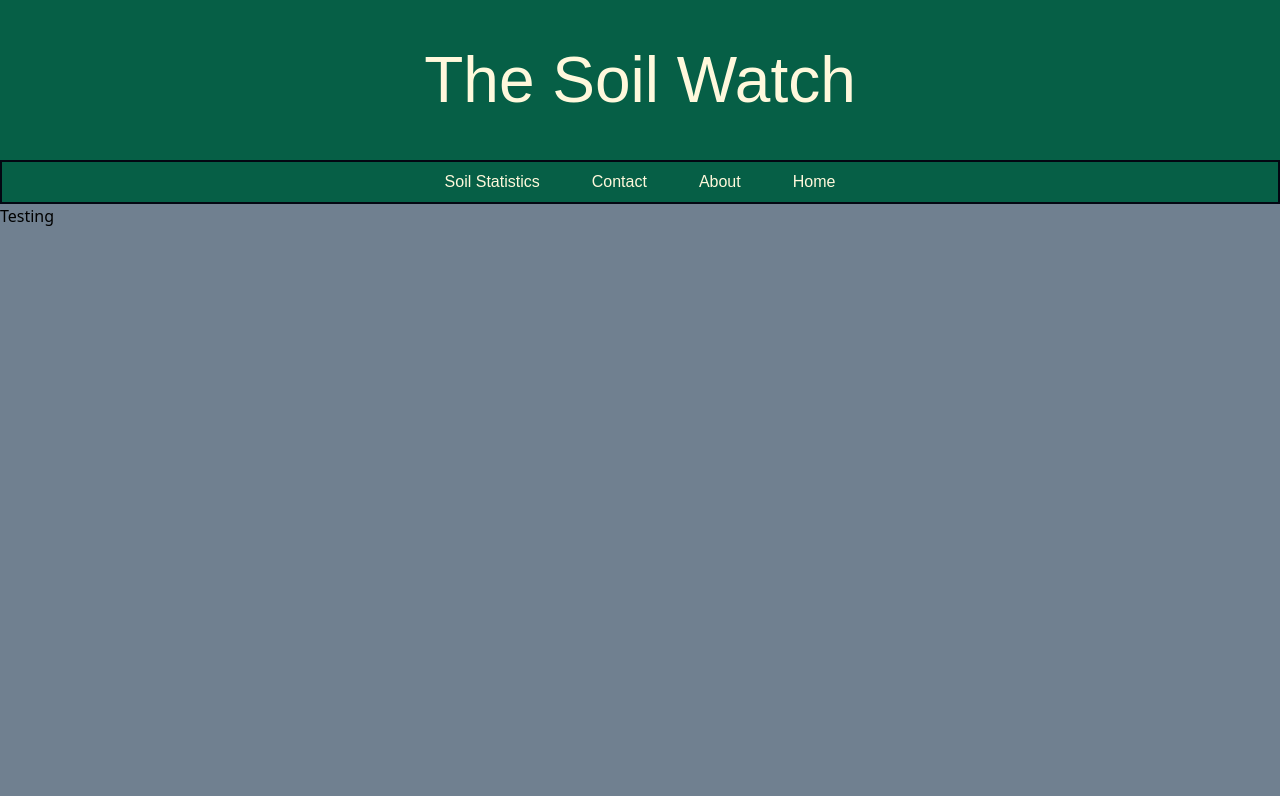
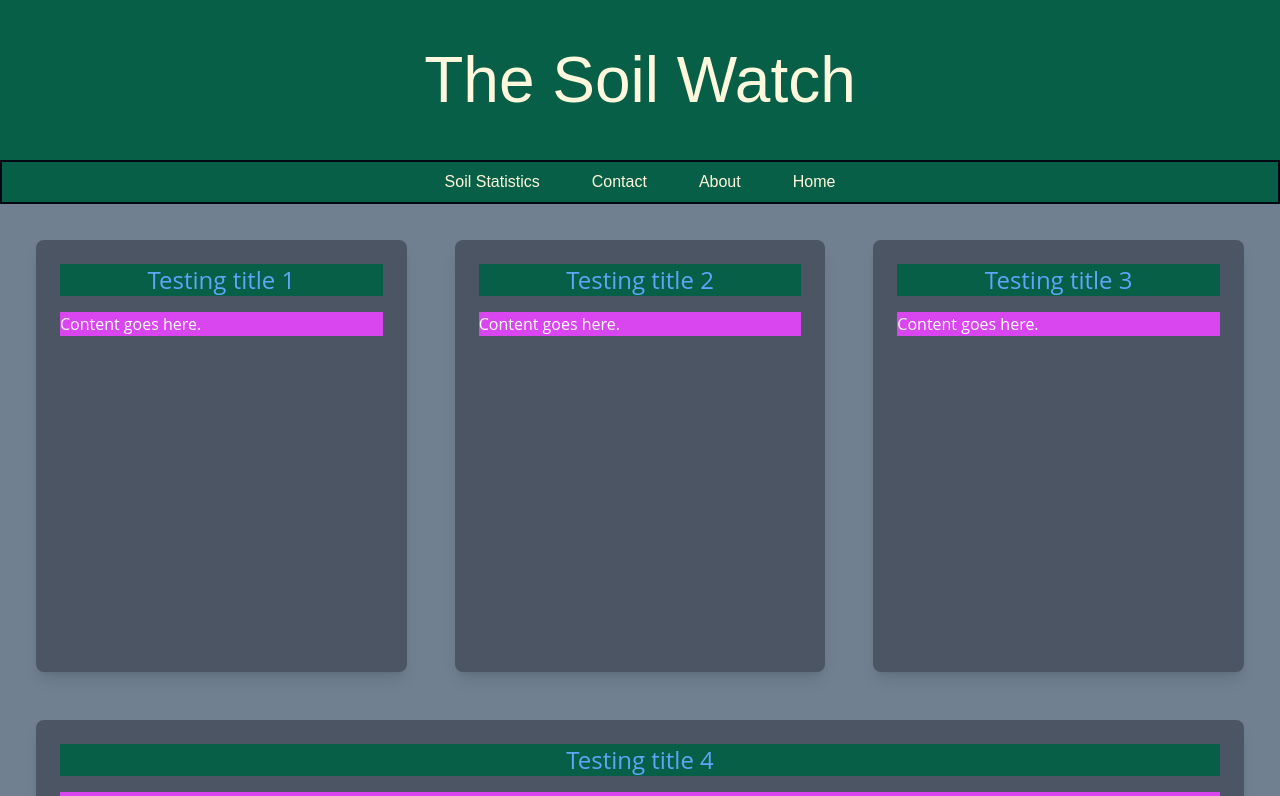
Before and after one commit to tazboi/The-Soil-Watch, a Next.js app in the folder App/soil-monitor/: page /soilStats in a window 1280 px wide. Shown: the top 796 px of the page. Built offline with nearby package versions, Linux system fonts and the light colour scheme.

Commit message:
Added the component nesting. Added miniwindows to the soil stats

```diff
--- a/App/soil-monitor/app/About/page.jsx
+++ b/App/soil-monitor/app/About/page.jsx
@@ -1,9 +1,10 @@
 import React from 'react';
+import About from '../components/About'
 
 export default  function Page() {
     return (
         <div>
-            Testing
+            <About/>
         </div>
     );
 };
--- a/App/soil-monitor/app/Contact/page.jsx
+++ b/App/soil-monitor/app/Contact/page.jsx
@@ -1,9 +1,10 @@
 import React from 'react';
+import Contact from "../components/Contact";
 
 export default  function Page() {
     return (
         <div>
-            Testing
+            <Contact/>
         </div>
     );
 };
--- /dev/null
+++ b/App/soil-monitor/app/components/About.jsx
@@ -0,0 +1,11 @@
+import React from 'react';
+
+const About = () => {
+    return (
+        <div>
+            Testing
+        </div>
+    );
+};
+
+export default About;
--- /dev/null
+++ b/App/soil-monitor/app/components/Contact.jsx
@@ -0,0 +1,11 @@
+import React from 'react';
+
+const Contact = () => {
+    return (
+        <div>
+            Testing
+        </div>
+    );
+};
+
+export default Contact;
--- /dev/null
+++ b/App/soil-monitor/app/components/MiniWindow.jsx
@@ -0,0 +1,15 @@
+import React from 'react';
+
+const MiniWindow = ({ title }) => {
+    return (
+        <div
+            className="bg-gray-600 box-content rounded-lg shadow-lg flex-auto flex-col p-6 m-6 w-72 min-h-96 max-h-144 content-start overflow-auto">
+            <h2 className="box-border flex flex-auto text-blue-400 text-2xl bg-emerald-800 justify-center mb-4">Testing title { title }</h2>
+            <p className="flex-none overflow-auto text-white bg-fuchsia-500">
+                Content goes here.
+            </p>
+        </div>
+    );
+};
+
+export default MiniWindow;
--- a/App/soil-monitor/app/components/stats.jsx
+++ b/App/soil-monitor/app/components/stats.jsx
@@ -1,9 +1,14 @@
 import React from 'react';
+import '@/styles/styles.css';
+import MiniWindow from "@/app/components/MiniWindow";
 
-export default  function Stats() {
+export default function Stats() {
     return (
-        <div className = "bg-">
-            Testing
+        <div className="stats p-3 box-border flex flex-wrap justify-center select-none">
+            <MiniWindow title = "1"/>
+            <MiniWindow title = "2"/>
+            <MiniWindow title = "3"/>
+            <MiniWindow title = "4"/>
         </div>
     );
 };
--- a/App/soil-monitor/app/components/welcomeScreen.jsx
+++ b/App/soil-monitor/app/components/welcomeScreen.jsx
@@ -9,7 +9,7 @@ const WelcomeScreen = () => {
             <p className="my-4 max-w-md translate-y-44 leading-7 text-left">
                 This website was made so my parents can keep a plant alive for longer than a couple weeks. There are a
                 couple different tabs you can explore. The statistics tab will show real time data about the soil where
-                the sensors have been placed.
+                the sensors have been placed. This is the official first version of this site. New releases will be pushed soon.
             </p>
 
         </div>
--- a/App/soil-monitor/styles/styles.css
+++ b/App/soil-monitor/styles/styles.css
@@ -29,3 +29,14 @@ html {
     height: 100%;
     background-color: #708090;
 }
+
+.stats {
+    font-family: "Open Sans", sans-serif;
+    color: white;
+
+
+}
+
+.miniWindow_height {
+    height: 400px;
+}
```
